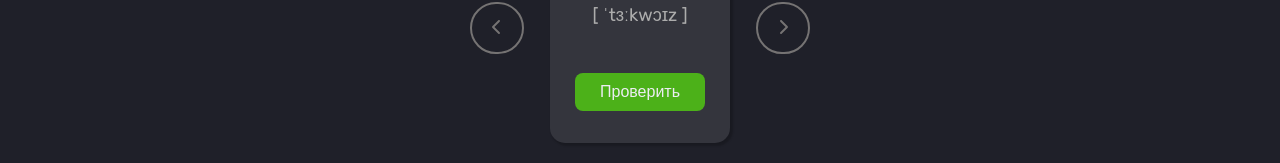
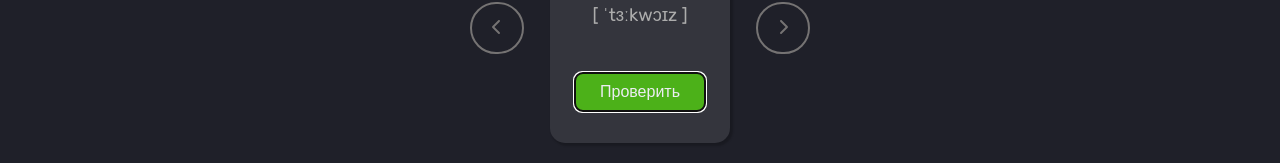
Before and after one commit to Sweetleo30/react-flashcard-app, a React (Create React App) app: page /game in a window 1280 px wide. Shown: the part 322-485 px from the top of the page. Built offline with nearby package versions, Linux system fonts and the light colour scheme.

Commit message:
set focus

```diff
--- a/src/components/flashcard/Flashcard.jsx
+++ b/src/components/flashcard/Flashcard.jsx
@@ -1,4 +1,4 @@
-import { useState } from 'react';
+import { useState, useEffect, useRef } from 'react';
 import './Flashcard.scss';
 
 export function Flashcard(props) {
@@ -10,11 +10,16 @@ export function Flashcard(props) {
         props.addNumber();
     }
 
+    const mainRef = useRef(null);
+    useEffect(() => {
+        mainRef.current.focus();
+    }, []);
+
     return (
         <div className="flashcard">
             <span className="flashcard-word">{props.word}</span>
             <span className="flashcard-transcription">{props.transcription}</span>
-            <button className={isChecked ? "translation-btn" : "flashcard-btn"} onClick={handleShow}>
+            <button disabled={isChecked ? true : false} className={isChecked ? "translation-btn" : "flashcard-btn"} ref={mainRef} onClick={handleShow}>
                 {isChecked ? props.translation : "Проверить"}
             </button>
         </div >
--- a/src/components/flashcard/Flashcard.scss
+++ b/src/components/flashcard/Flashcard.scss
@@ -4,7 +4,6 @@
     @include flexbox-center;
     height: 700px;
     padding: 200px 10px 100px 10px;
-
 }
 
 .flashcard {
--- a/src/components/flashcard/FlashcardSlider.jsx
+++ b/src/components/flashcard/FlashcardSlider.jsx
@@ -42,7 +42,7 @@ export function FlashcardSlider(props) {
             <div className="flashcard-slider__main">
                 <button className="prev-btn" onClick={handlePrev}><FontAwesomeIcon icon={faChevronLeft} /></button>
                 <Flashcard
-                    isEdited={false}
+
                     key={words[count].id}
                     word={words[count].english}
                     transcription={words[count].transcription}
```
